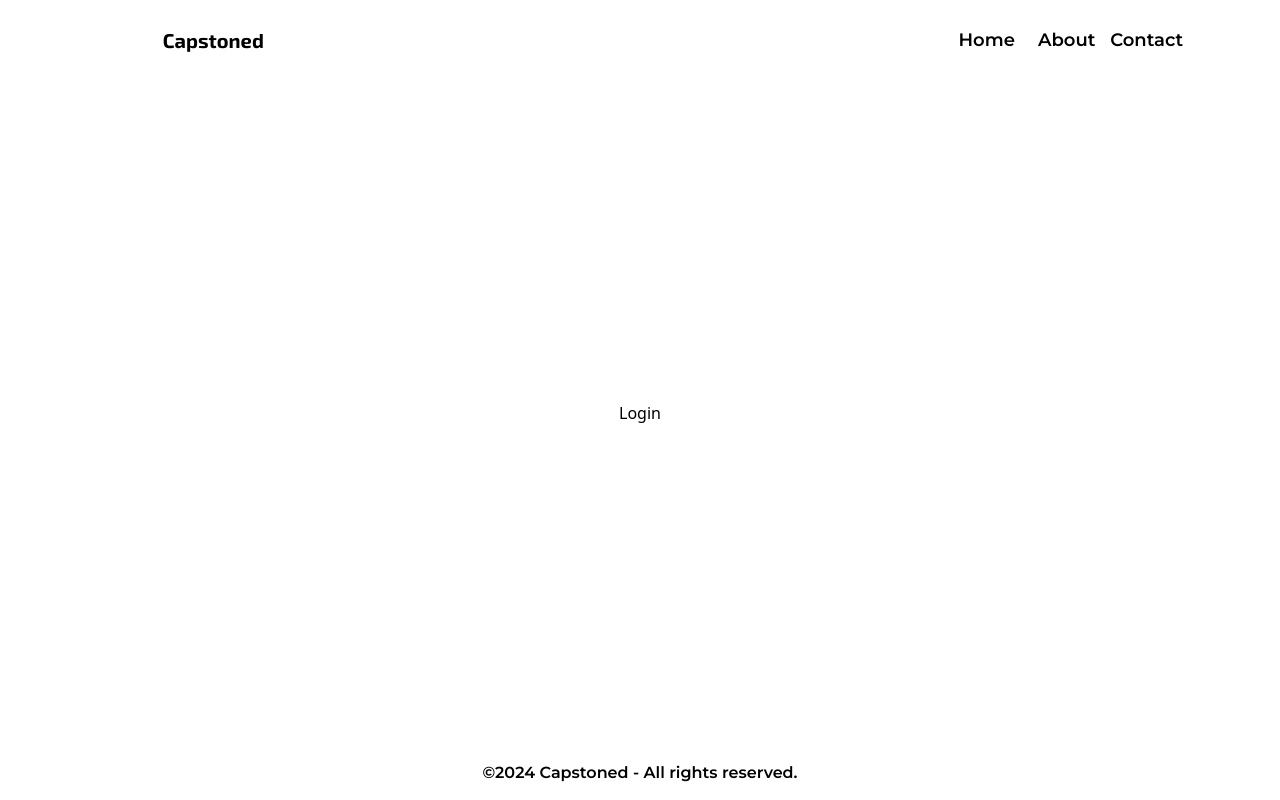
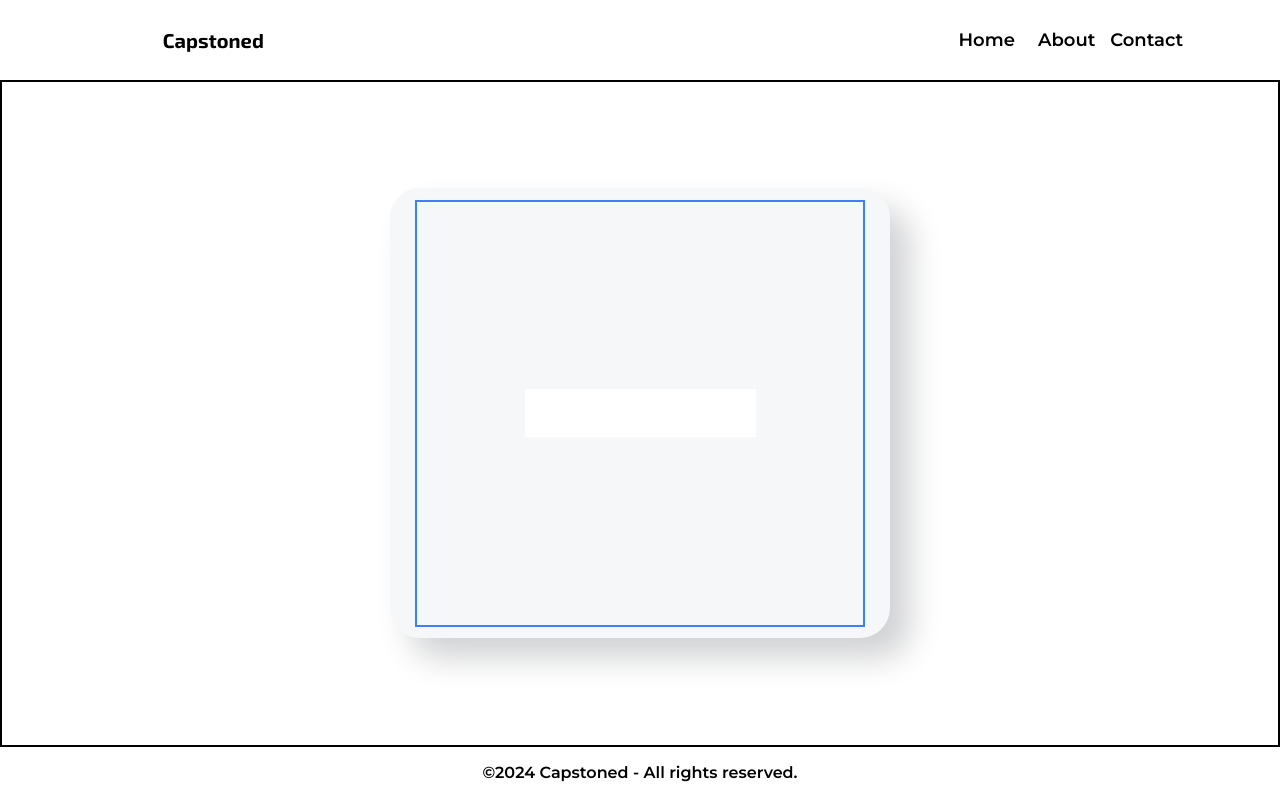
Before and after one commit to Vishal-Das-01/Final-Year-Project-Capstoned, a Next.js app: page /login in a window 1280 px wide. Built offline with nearby package versions, Linux system fonts and the light colour scheme.

Commit message:
Developed Login Page: Added Form Container and form inputs

```diff
--- a/src/app/(Unauthenticated)/(1_login_page)/login/LoginPage.module.css
+++ b/src/app/(Unauthenticated)/(1_login_page)/login/LoginPage.module.css
@@ -1,3 +1,12 @@
-.loginPage{
+.secondaryContainer{
+	width: 500px;
+	height: 450px;
+	border-radius: 30px;
+	background: #f6f7f9;
+	box-shadow:  20px 20px 32px #d1d2d4, -20px -20px 32px #ffffff;
+}
 
+.formContainer{
+	width: 90%;
+	height: 95%;
 }
--- a/src/app/(Unauthenticated)/(1_login_page)/login/page.jsx
+++ b/src/app/(Unauthenticated)/(1_login_page)/login/page.jsx
@@ -1,3 +1,5 @@
+import styles from "./LoginPage.module.css";
+
 export const metadata = {
   title: "Capstoned Login",
   description: "Capstoned Login Page | Final Year Project (FYP) Management Platform for College & University Students.",
@@ -5,8 +7,15 @@ export const metadata = {
 
 export default function LoginPage(props){
 	return (
-		<div className="w-full h-full flex items-center justify-center">
-			Login
+		<div className="w-full h-full flex items-center justify-center border-2 border-black">
+			<div className={`${styles.secondaryContainer} flex flex-col items-center justify-center rounded-lg `}>
+				<div className={`${styles.formContainer} flex flex-col items-center justify-center w-full h-full border-2 border-blue-500`}>
+					<form className="flex flex-col">
+						<input type="email" />
+						<input type="password" />
+					</form>
+				</div>
+			</div>
 		</div>
 	);
 }
```
